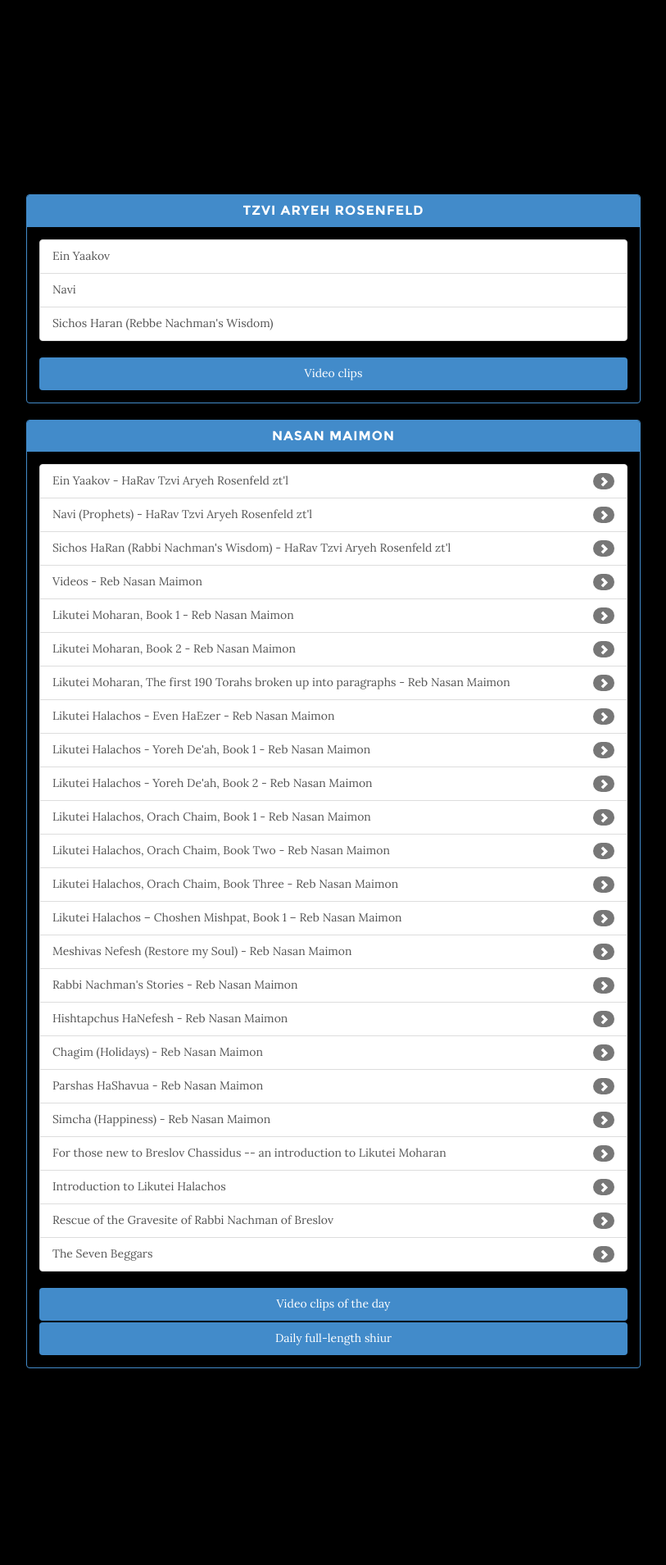
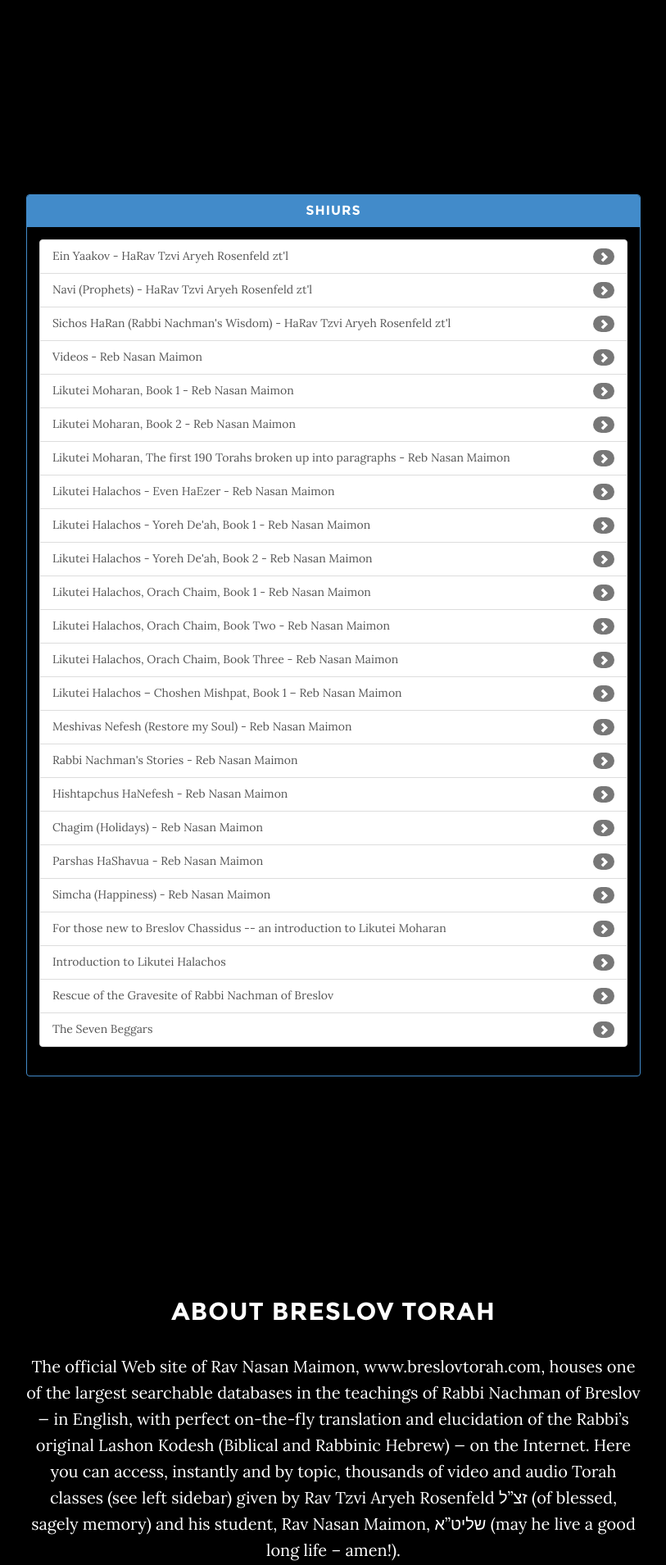
Before and after one commit to breslover/breslovtorah, a Django app: page /index.html in a window 1280 px wide. Shown: the part 813-2722 px from the top of the page at 82% size, without its empty margins (233-1046 px from the left). Run offline with Django 3.2, Linux system fonts and the light colour scheme; data comes from the database, SQL or seed files in the repository; some libraries are stand-ins or nearby versions.

Commit message:
almost done.

```diff
--- a/breslovtorah/frontpage/templates/base.html
+++ b/breslovtorah/frontpage/templates/base.html
@@ -117,32 +117,9 @@
             <div class="col-lg-8 col-lg-offset-2">
 
 
-            	<div class="panel panel-primary">
-					<div class="panel-heading">
-						<h3 class="panel-title">Tzvi Aryeh Rosenfeld</h3>
-					</div>
-					<div class="panel-body">
-
-						<div class="list-group">
-						  <a href="#" class="list-group-item">
-						    Ein Yaakov
-						  </a>
-						  <a href="#" class="list-group-item">Navi</a>
-						  <a href="#" class="list-group-item">Sichos Haran (Rebbe Nachman's Wisdom)</a>
-
-						</div>
-
-						<ul class="nav nav-pills nav-stacked" role="tablist">
-							<li role="presentation" class="active"><a href="#">Video clips</a></li>
-						</ul>
-
-					</div>
-			    </div>
-
-
 	            <div class="panel panel-primary">
 					<div class="panel-heading">
-						<h3 class="panel-title">Nasan Maimon</h3>
+						<h3 class="panel-title">Shiurs</h3>
 					</div>
 					<div class="panel-body">
 
@@ -157,10 +134,12 @@
 
 						</div>
 
-						<ul class="nav nav-pills nav-stacked" role="tablist">
-							<li role="presentation" class="active"><a href="#">Video clips of the day</a></li>
-							<li role="presentation" class="active"><a href="#">Daily full-length shiur</a></li>
-						</ul>
+						{% comment %}
+							<ul class="nav nav-pills nav-stacked" role="tablist">
+								<li role="presentation" class="active"><a href="#">Video clips of the day</a></li>
+								<li role="presentation" class="active"><a href="#">Daily full-length shiur</a></li>
+							</ul>
+						{% endcomment %}
 
 					</div>
 			    </div>
```
Also changed, not shown: breslovtorah/shiur/management/commands/scrape.py (+5 -5 lines).
